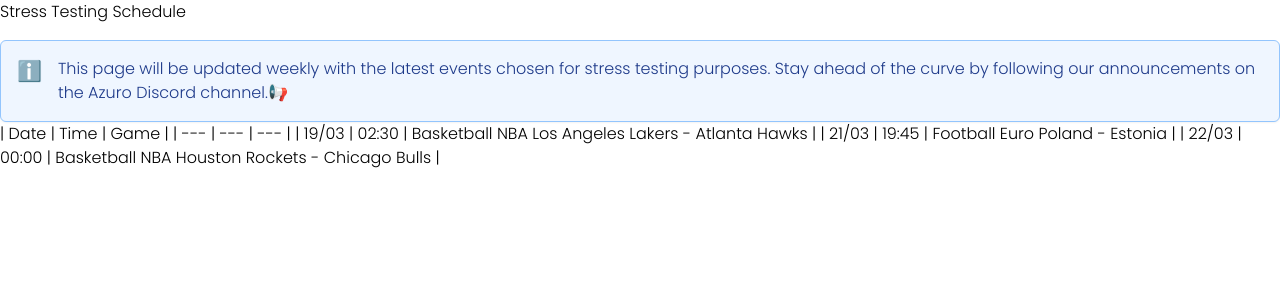
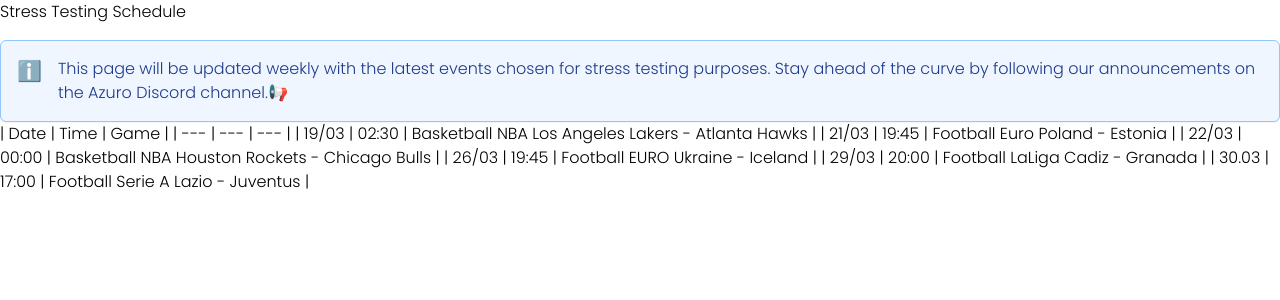
Before and after one commit to Azuro-protocol/gem-docs, a Next.js app: page /community/stress-testing-schedule in a window 1280 px wide. Shown: the top 300 px of the page. Built offline with nearby package versions, Linux system fonts and the light colour scheme.

Commit message:
upd stress schedule

```diff
--- a/pages/community/stress-testing-schedule.mdx
+++ b/pages/community/stress-testing-schedule.mdx
@@ -14,3 +14,6 @@
 | 19/03 | 02:30 | Basketball NBA Los Angeles Lakers - Atlanta Hawks |
 | 21/03 | 19:45 | Football Euro Poland - Estonia |
 | 22/03 | 00:00 | Basketball NBA Houston Rockets - Chicago Bulls |
+| 26/03 | 19:45 | Football EURO Ukraine - Iceland |
+| 29/03 | 20:00 | Football LaLiga Cadiz - Granada |
+| 30.03 | 17:00 | Football Serie A Lazio - Juventus |
```
